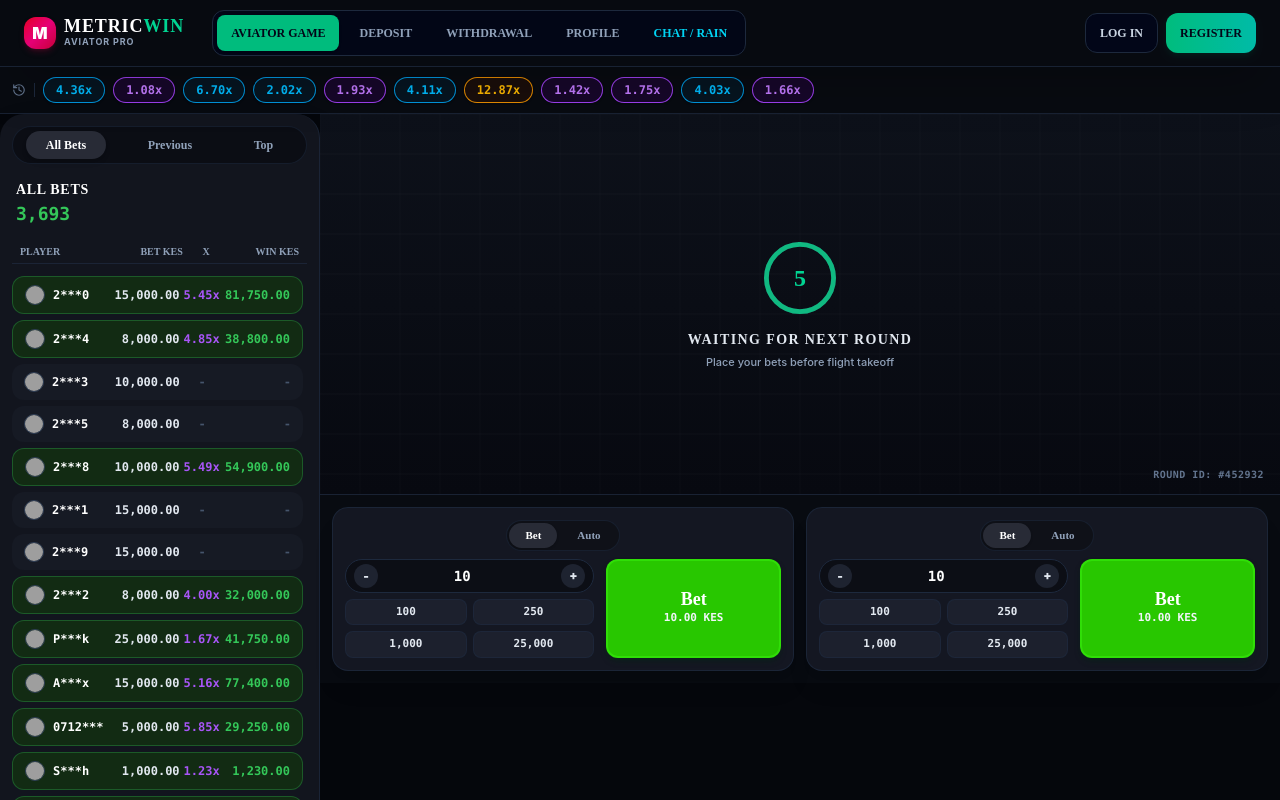
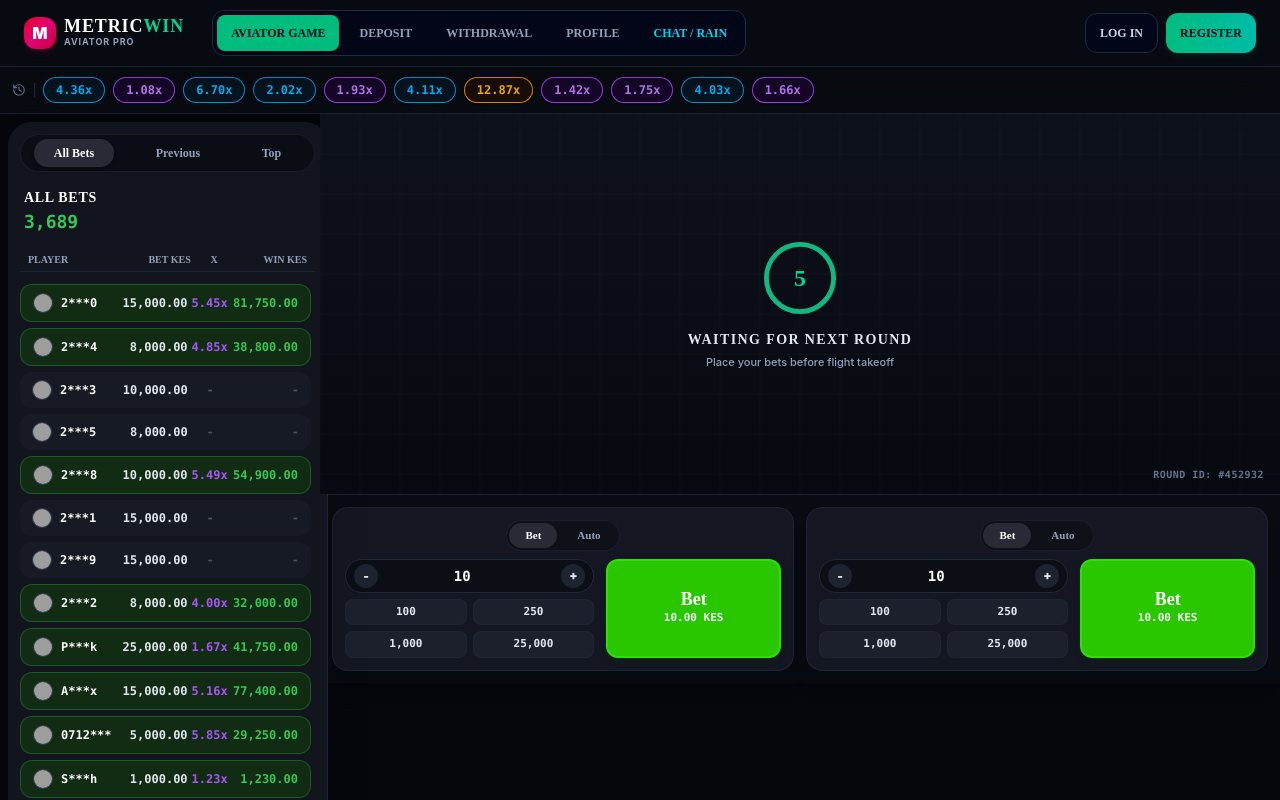
Before and after one commit to Kiruivenus/aviator, a React (Vite) app in the folder client/: page / in a window 1280 px wide. Shown: the top 800 px of the page. Built offline with nearby package versions, Linux system fonts and the light colour scheme; no server answers; grey boxes are pictures that could not be loaded.

Commit message:
Fix independent scrolling on ALL BETS active players sidebar with explicit max-height and sticky container

```diff
--- a/client/src/App.jsx
+++ b/client/src/App.jsx
@@ -130,7 +130,7 @@ const MainApp = () => {
           <div className="flex-1 flex flex-col lg:flex-row bg-[#05070c] items-start">
 
             {/* Desktop-only Left Sidebar (Hidden on mobile) */}
-            <div className="hidden lg:block w-80 h-full shrink-0">
+            <div className="hidden lg:block w-80 shrink-0 sticky top-[65px] h-[calc(100vh-75px)] p-2">
               <ActivePlayers activeBets={gameState.activeBets} myBets={myBets} />
             </div>
 
--- a/client/src/components/ActivePlayers.jsx
+++ b/client/src/components/ActivePlayers.jsx
@@ -114,7 +114,7 @@ export const ActivePlayers = ({ activeBets = [], myBets = [] }) => {
       </div>
 
       {/* 4. Table Rows with Independent Scroll Isolation */}
-      <div className="flex-1 overflow-y-auto max-h-[380px] lg:max-h-none space-y-1.5 pr-1 no-scrollbar overscroll-contain select-none">
+      <div className="flex-1 overflow-y-auto max-h-[380px] lg:max-h-[500px] xl:max-h-[620px] space-y-1.5 pr-1 overscroll-contain">
         {displayedBets.map((bet, index) => {
           const isCashedOut = bet.status === 'cashed_out';
           return (
```
